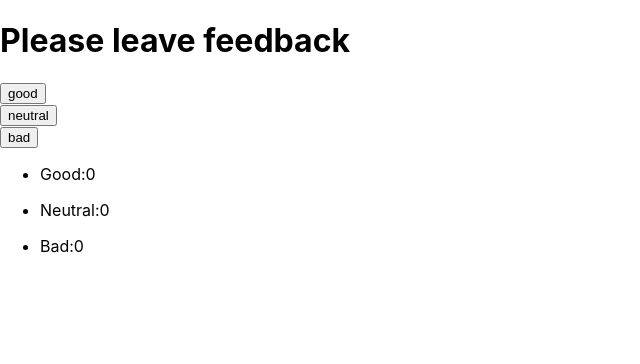
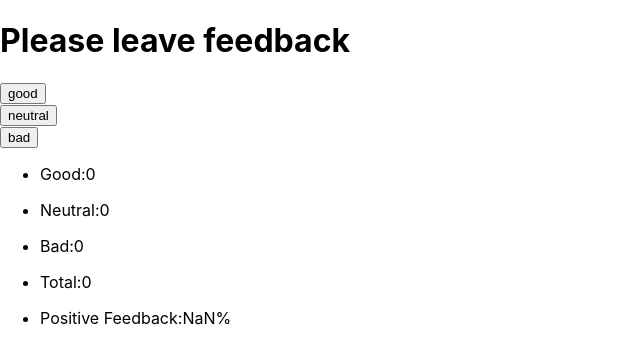
Before and after one commit to Volodya1989/goit-react-hw-02-feedback, a React (Create React App) app: page / in a window 1280 px wide. Shown: the top 364 px of the page, without its empty margins (0-640 px from the left). Built offline with nearby package versions, Linux system fonts and the light colour scheme.

Commit message:
positive feedback added

```diff
--- a/src/App.js
+++ b/src/App.js
@@ -13,12 +13,20 @@ class App extends Component {
     this.setState((el) => {
       return { [currentEl]: el[currentEl] + 1 };
     });
-    console.log(this.state);
+  };
+  handleTotal = () => {
+    const { good, neutral, bad } = this.state;
+    return good + neutral + bad;
+  };
+  handlePositiveFeedback = () => {
+    const { good, neutral, bad } = this.state;
+    return Math.round((good / (good + neutral + bad)) * 100);
   };
 
   options = ["good", "neutral", "bad"];
   render() {
     const { good, neutral, bad } = this.state;
+
     return (
       <div>
         <h1>Please leave feedback</h1>
@@ -42,6 +50,12 @@ class App extends Component {
           <li>
             <p>Bad:{bad}</p>
           </li>
+          <li>
+            <p>Total:{this.handleTotal()}</p>
+          </li>
+          <li>
+            <p>Positive Feedback:{this.handlePositiveFeedback()}%</p>
+          </li>
         </ul>
       </div>
     );
```
